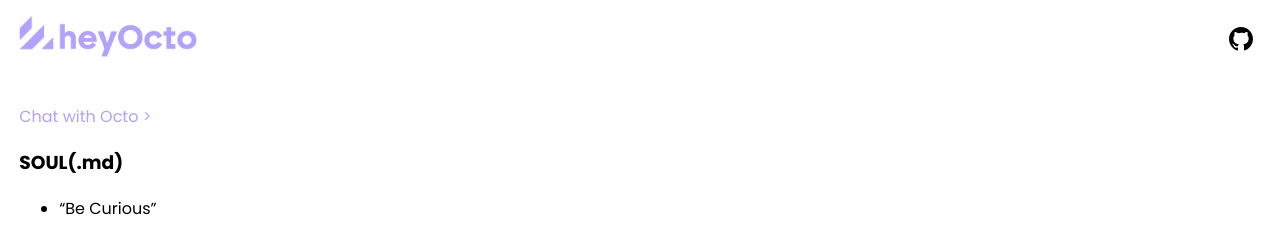
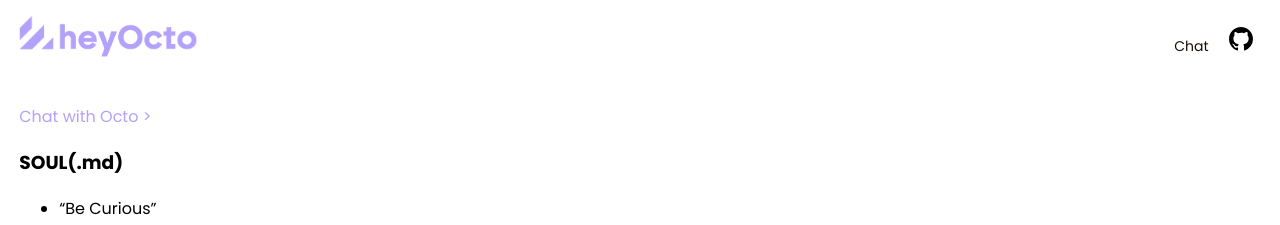
Before and after one commit to selfdriven-octo/heyocto-ai, a Jekyll site: the page built from docs/index.md, in a window 1280 px wide. Shown: the top 225 px of the page. Built offline with Jekyll 4.4.1, drawn with Linux system fonts in a browser that asks for light colours.

Commit message:
Update default.html

```diff
--- a/docs/_layouts/default.html
+++ b/docs/_layouts/default.html
@@ -19,6 +19,7 @@
 			<a href="/"><img src="/assets/img/selfdriven-logo-heyocto-purple-transparent.png" alt="selfdriven" /></a>
 		</div>
 		<nav class="nav">
+			<a href="https://heyocto.chat" target="_blank">Chat</a>
 			<a href="https://github.com/selfdriven-octo/heyocto-ai" target="_blank"><img src="/assets/img/github.svg" alt="GitHub" /></a>
 		</nav>
 	</header>
```
